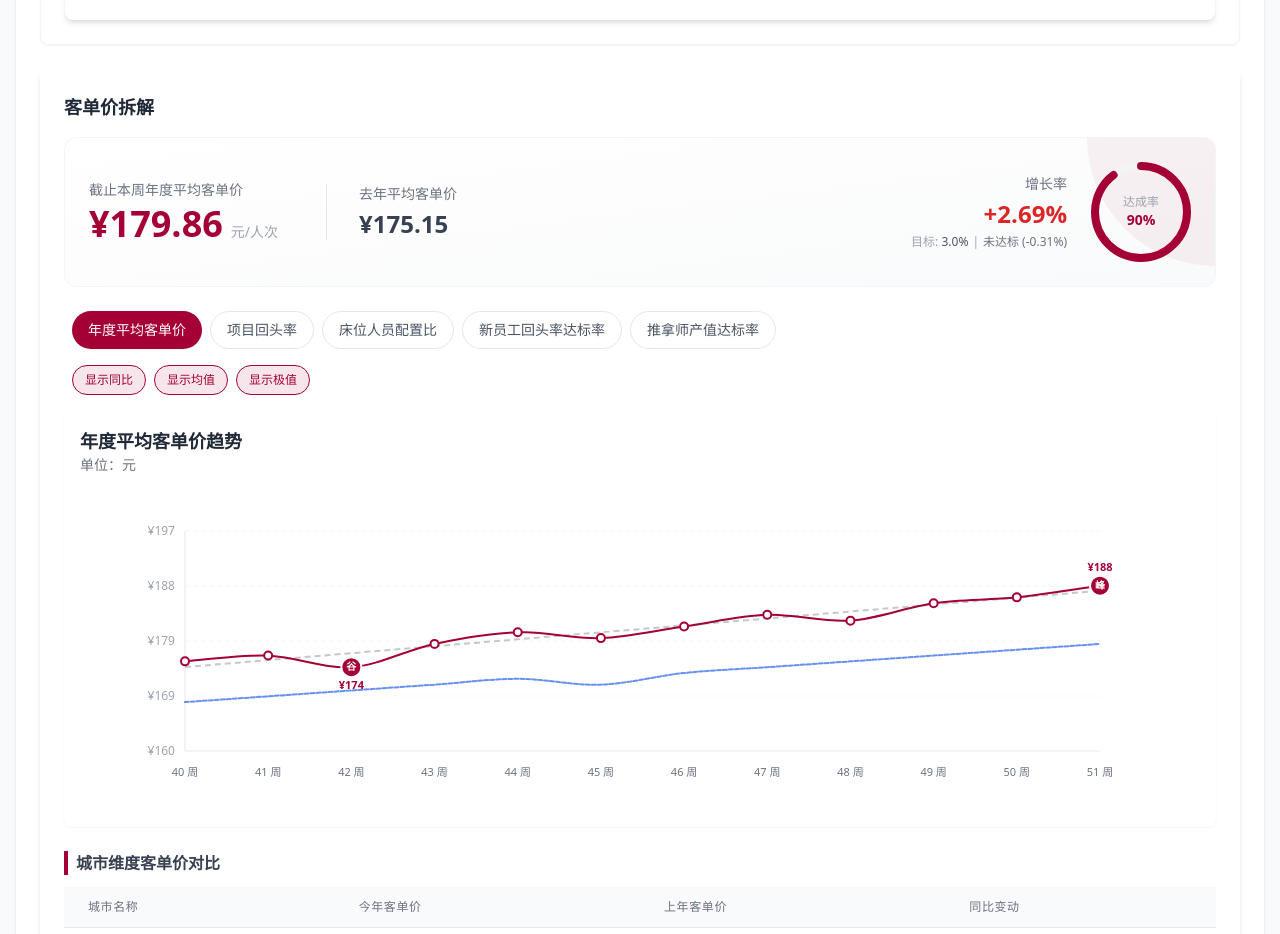
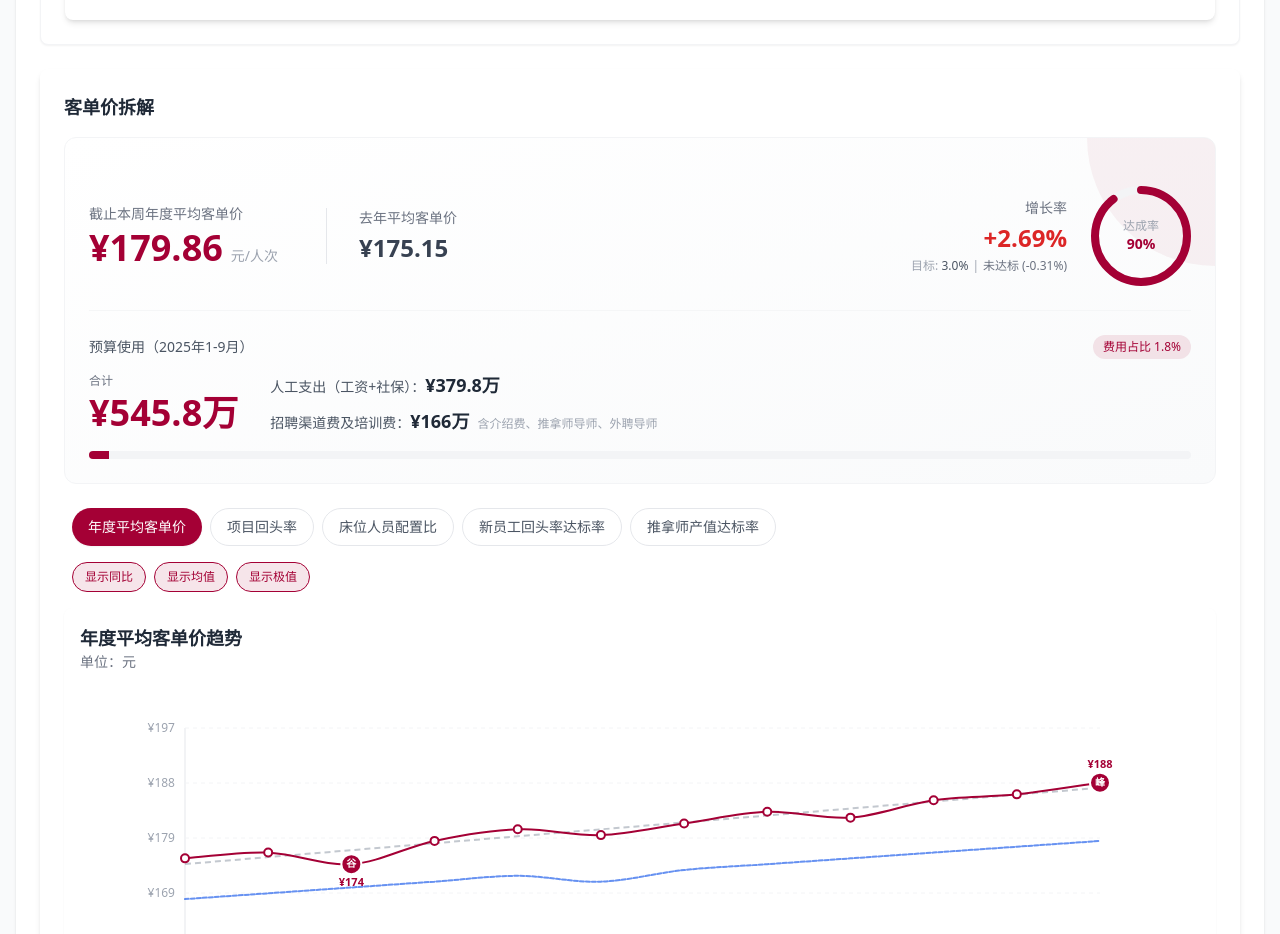
Before and after one commit to liuokai/Weekly-Report-for-CL, a React app: page / in a window 1280 px wide. Shown: the part 2120-3054 px from the top of the page. Built offline with nearby package versions, Linux system fonts and the light colour scheme.

Commit message:
调整客单价容器的 UI 样式

```diff
--- a/src/components/TuiNaHome/PriceDecompositionContainer.jsx
+++ b/src/components/TuiNaHome/PriceDecompositionContainer.jsx
@@ -102,12 +102,10 @@ const PriceDecompositionContainer = () => {
     const strokeDashoffset = circumference - (progressPercent / 100) * circumference;
 
     return (
-      <div className="bg-gradient-to-br from-white to-gray-50 rounded-xl p-6 border border-gray-100 mb-6 flex items-center justify-between relative overflow-hidden">
-        {/* Decorative background element */}
+      <div className="bg-gradient-to-br from-white to-gray-50 rounded-xl p-6 border border-gray-100 mb-6 space-y-6 relative overflow-hidden">
         <div className="absolute right-0 top-0 w-32 h-32 bg-[#a40035]/5 rounded-bl-full pointer-events-none"></div>
-
-        <div className="flex gap-12 items-center z-10">
-          {/* Main Metric: Current Price */}
+        <div className="flex flex-wrap items-center justify-between z-10 gap-10">
+          <div className="flex items-center gap-12">
             <div>
               <div className="text-sm text-gray-500 mb-1">截止本周年度平均客单价</div>
               <div className="text-4xl font-bold text-[#a40035] flex items-baseline gap-2">
@@ -115,8 +113,6 @@ const PriceDecompositionContainer = () => {
                 <span className="text-sm font-normal text-gray-400">元/人次</span>
               </div>
             </div>
-
-          {/* Secondary Metric: Last Year Price */}
             <div className="hidden md:block border-l border-gray-200 pl-8">
               <div className="text-sm text-gray-500 mb-1">去年平均客单价</div>
               <div className="text-2xl font-semibold text-gray-700">
@@ -124,9 +120,7 @@ const PriceDecompositionContainer = () => {
               </div>
             </div>
           </div>
-
-        {/* Target & Growth Visualization */}
-        <div className="flex items-center gap-6 z-10">
+          <div className="flex items-center gap-6">
              <div className="text-right">
                 <div className="text-sm text-gray-500 mb-1">增长率</div>
                 <div className={`text-2xl font-bold ${hqData.growthRate >= 0 ? 'text-red-600' : 'text-green-600'}`}>
@@ -142,11 +136,8 @@ const PriceDecompositionContainer = () => {
                   )}
                 </div>
              </div>
-
-           {/* Circular Progress */}
              <div className="relative flex items-center justify-center">
                 <svg width={size} height={size} className="transform -rotate-90">
-                {/* Background Circle */}
                   <circle
                     cx={size / 2}
                     cy={size / 2}
@@ -155,7 +146,6 @@ const PriceDecompositionContainer = () => {
                     strokeWidth={strokeWidth}
                     fill="none"
                   />
-                {/* Progress Circle */}
                   <circle
                     cx={size / 2}
                     cy={size / 2}
@@ -175,6 +165,34 @@ const PriceDecompositionContainer = () => {
                     {progressPercent.toFixed(0)}%
                   </span>
                 </div>
+             </div>
+          </div>
+        </div>
+        <div className="h-px bg-gray-100/70"></div>
+        <div className="z-10">
+          <div className="flex items-center justify-between mb-3">
+            <div className="text-sm text-gray-600">预算使用（2025年1-9月）</div>
+            <div className="flex items-center gap-2">
+              <span className="text-xs px-2.5 py-1 rounded-full bg-[#a40035]/10 text-[#a40035]">费用占比 1.8%</span>
+            </div>
+          </div>
+          <div className="flex items-center gap-8">
+            <div className="flex-none">
+              <div className="text-xs text-gray-500 mb-1">合计</div>
+              <div className="text-3xl md:text-4xl font-bold text-[#a40035]">¥545.8万</div>
+            </div>
+            <div className="flex-1 grid grid-cols-1 gap-2">
+              <div className="text-sm text-gray-600">
+                人工支出（工资+社保）：<span className="text-lg font-semibold text-gray-800">¥379.8万</span>
+              </div>
+              <div className="text-sm text-gray-600">
+                招聘渠道费及培训费：<span className="text-lg font-semibold text-gray-800">¥166万</span>
+                <span className="ml-2 text-xs text-gray-400">含介绍费、推拿师导师、外聘导师</span>
+              </div>
+            </div>
+          </div>
+          <div className="mt-4 h-2 bg-gray-100 rounded-full overflow-hidden">
+            <div className="h-2 bg-[#a40035]" style={{ width: '1.8%' }}></div>
           </div>
         </div>
       </div>
```
Lines whose indentation alone changed are shown as unchanged.
